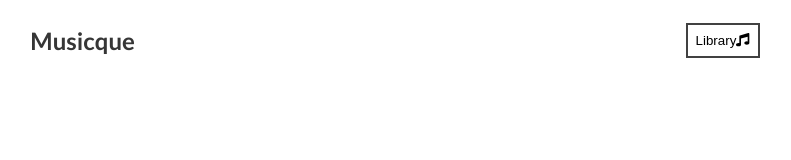
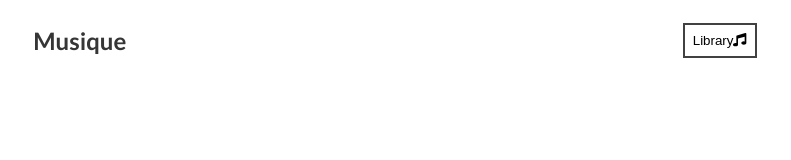
Before and after one commit to swapnil0709/Musique, a React (Create React App) app: page / in a window 1280 px wide. Shown: the top 160 px of the page, without its empty margins (245-1036 px from the left). Built offline with nearby package versions, Linux system fonts and the light colour scheme.

Commit message:
Typo Fix

```diff
--- a/src/components/Nav.js
+++ b/src/components/Nav.js
@@ -5,7 +5,7 @@ import { faMusic } from "@fortawesome/free-solid-svg-icons";
 const Nav = ({ libraryStatus, setLibraryStatus }) => {
   return (
     <nav>
-      <h1>Musicque</h1>
+      <h1>Musique</h1>
       <button
         onClick={() => {
           setLibraryStatus(!libraryStatus);
```
